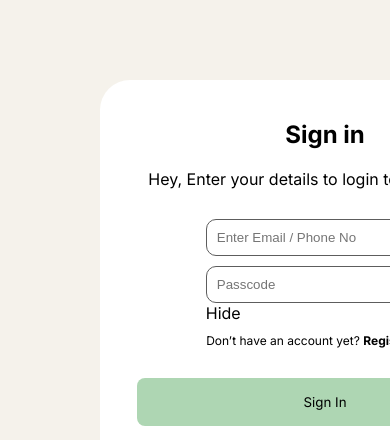
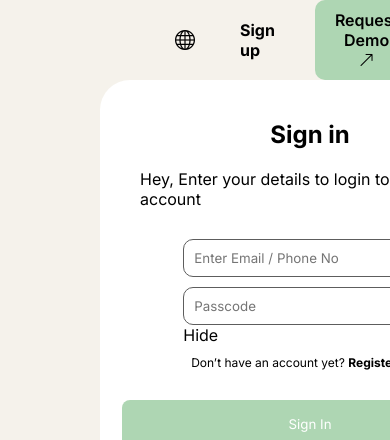
Before and after one commit to Vicki3-3-3/Tarea-clase-10-pagina-de-registro-FIGMA, a plain HTML site: page index.html in a window 390 px wide. Shown: the top 440 px of the page. Drawn offline with nearby package versions, Linux system fonts and the light colour scheme.

Commit message:
'media querie completado'

```diff
--- a/style.css
+++ b/style.css
@@ -89,8 +89,8 @@ main {
 
 form {
     background-color: white;
-    width: 450px;
-    height: 550px;
+    width: 420px;
+    height: 520px;
     font-size: 0.8rem;
     padding: 20px 20px;
     border-radius: 30px;
@@ -112,6 +112,7 @@ section {
     gap: 20px;
 }
 
+
 /*input for login section*/
 
 .section-login-input {
@@ -128,6 +129,7 @@ section {
     border: 1px solid var(--primary-border-color);
     border-radius: 10px;
     width: 100%;
+    font-family: var(--primary-font);
 }
 
 div button {
@@ -139,6 +141,7 @@ div button {
 
 .btn-sign-in {
     background-color: var(--secondary-background-color);
+    color: white;
     width: 376px;
     height: 48px;
     padding: 16px, 30px, 16px, 30px;
@@ -150,6 +153,10 @@ div button {
     font-size: 0.6rem;
 }
 
+.bi {
+    padding: 5px;
+}
+
 /*image section*/
 
 .floating-person {
@@ -157,7 +164,7 @@ div button {
     display: flex;
     position: absolute;
     top: 100px;
-    left: 600px;
+    left: 700px;
 }
 
 /*media queries section*/
@@ -168,4 +175,11 @@ div button {
         display: none;
     }
 
+    header {
+        position: absolute;
+        left: 100px;
+        display: flex;
+        gap: 12px;
+    }
+
 }
```
Also changed, not shown: index.html (+2 -1 lines).
